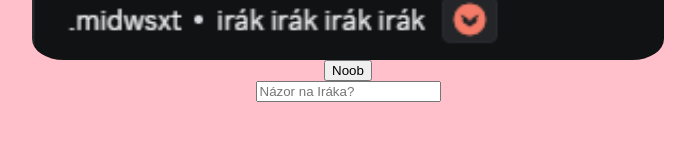
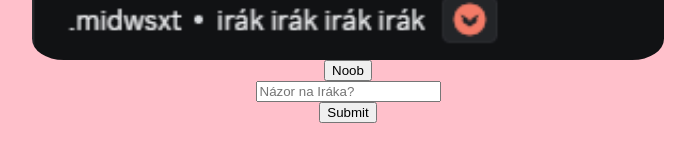
Before and after one commit to simiikqqq/simiikqqq.github.io, a plain HTML site: page index.html in a window 1280 px wide. Shown: the part 490-652 px from the top of the page, without its empty margins (292-987 px from the left). Drawn offline with Linux system fonts and the light colour scheme.

Commit message:
Update index.html

```diff
--- a/index.html
+++ b/index.html
@@ -32,6 +32,11 @@
         margin-left: auto;
         margin-right: auto;
     }
+    button{
+        display: block;
+        margin-left: auto;
+        margin-right: auto;
+    }
 </style>
 </head>
 <body>
@@ -39,5 +44,6 @@
     <img src="image.png" alt="noob" title="noob">
     <input type="button" value="Noob" onclick="alert('Noob')">
     <input type="text" placeholder="Názor na Iráka?">
+    <button>Submit</button>
 </body>
 </html>
```
